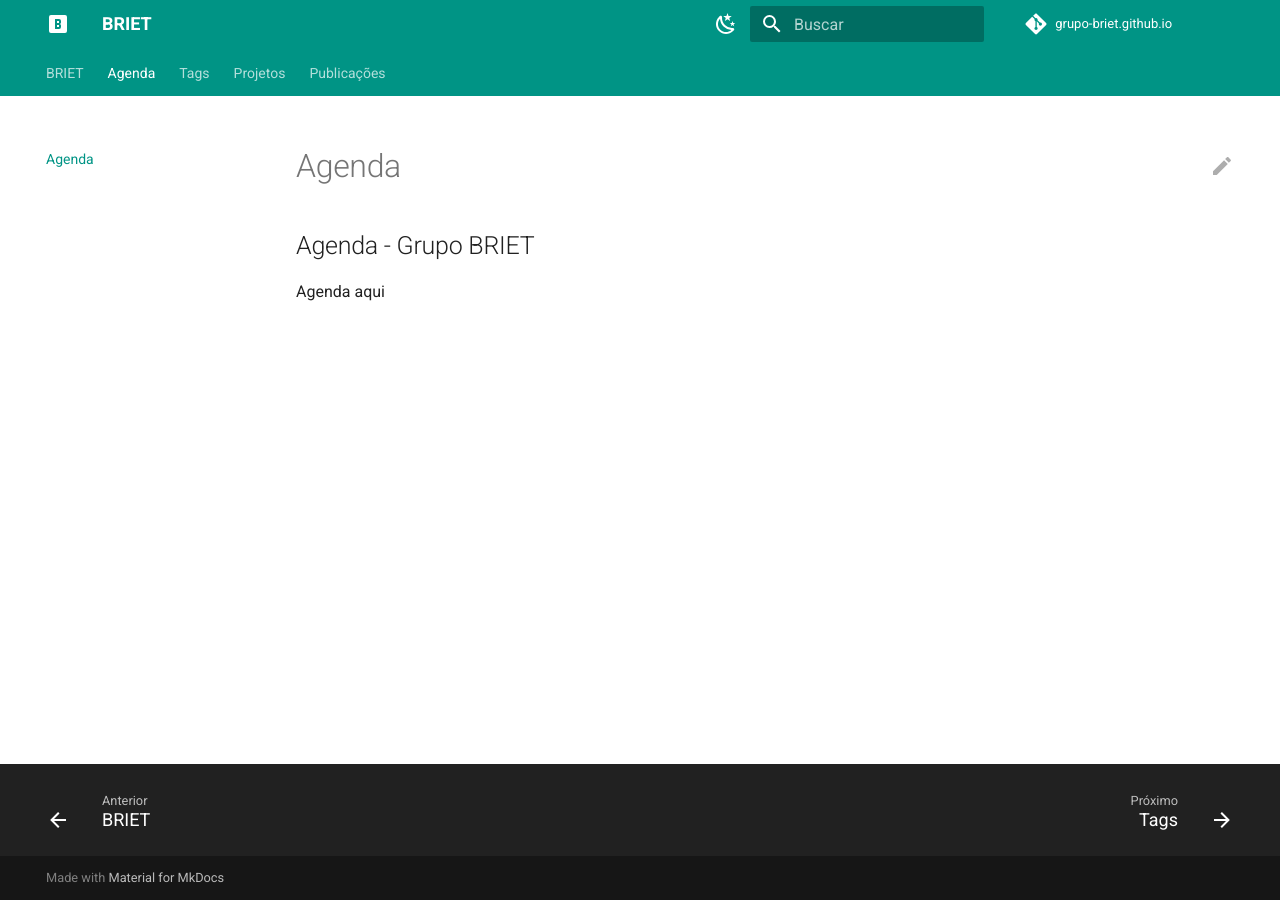
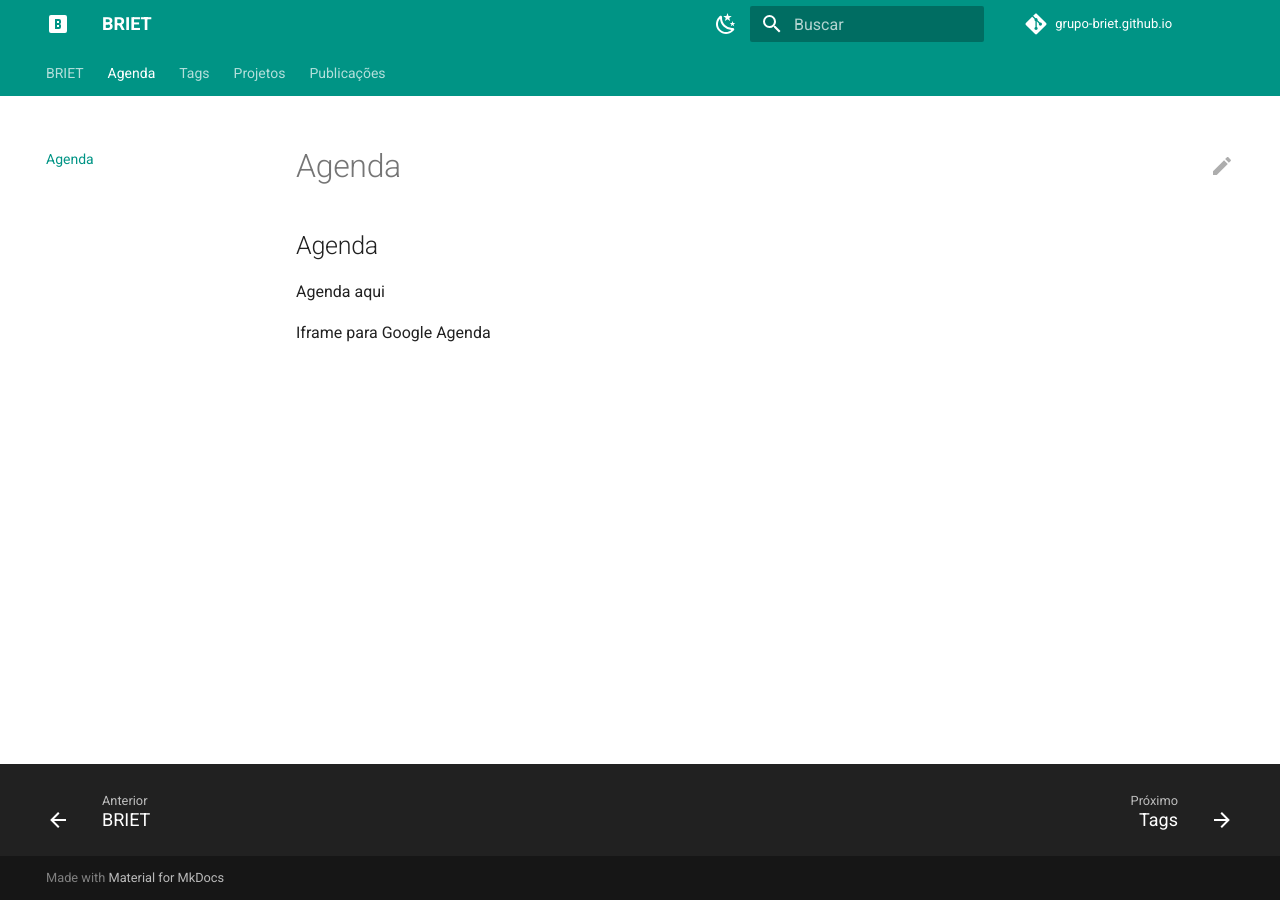
Before and after one commit to keellyayala/grupo-briet.github.io, an MkDocs documentation site: the page built from docs/agenda.md, in a window 1280 px wide. Built offline with MkDocs 1.6.1 and Material for MkDocs 9.7.7, drawn with Linux system fonts in a browser that asks for light colours; a script that is not in the unit is left out; comment, search, counter and statistics services are not loaded.

Commit message:
Update agenda.md

```diff
--- a/docs/agenda.md
+++ b/docs/agenda.md
@@ -4,6 +4,8 @@ hide:
   - toc
 ---
 
-## Agenda - Grupo BRIET
+## Agenda
 
 Agenda aqui
+
+Iframe para Google Agenda
```
